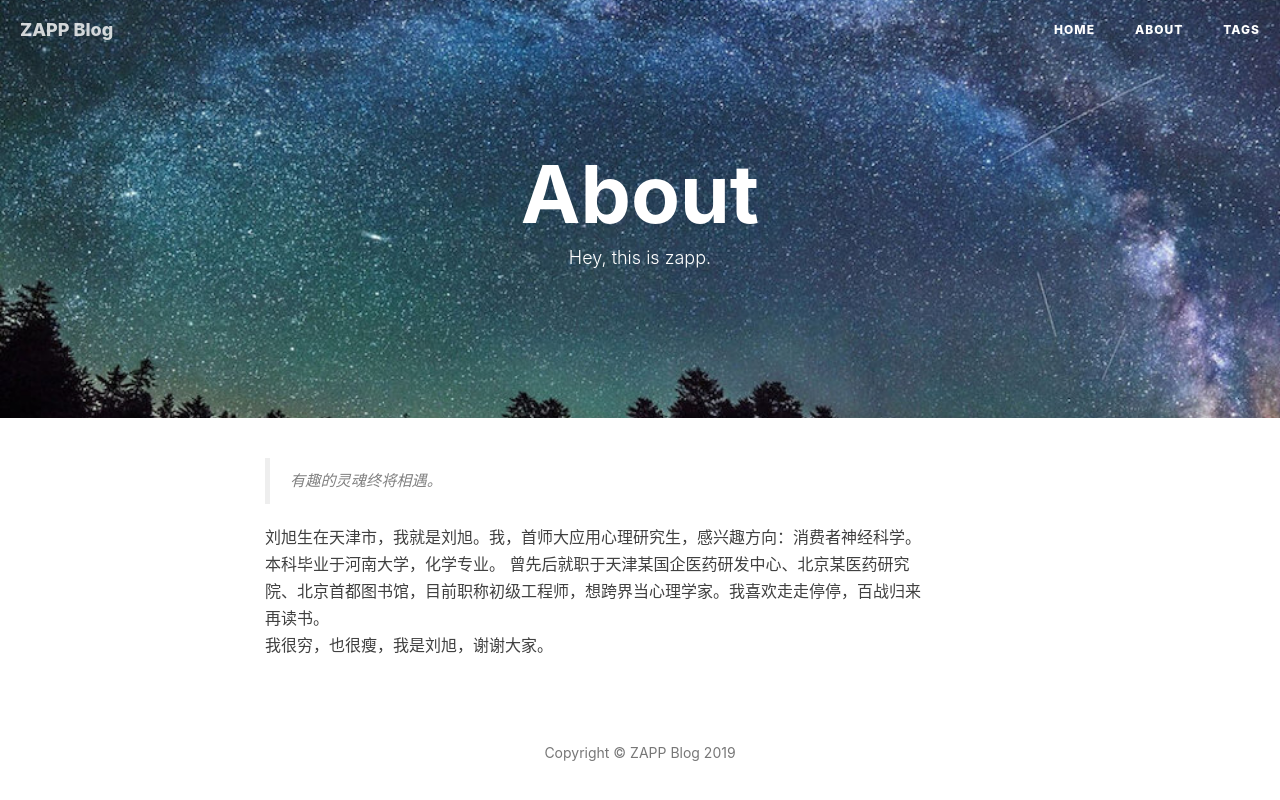
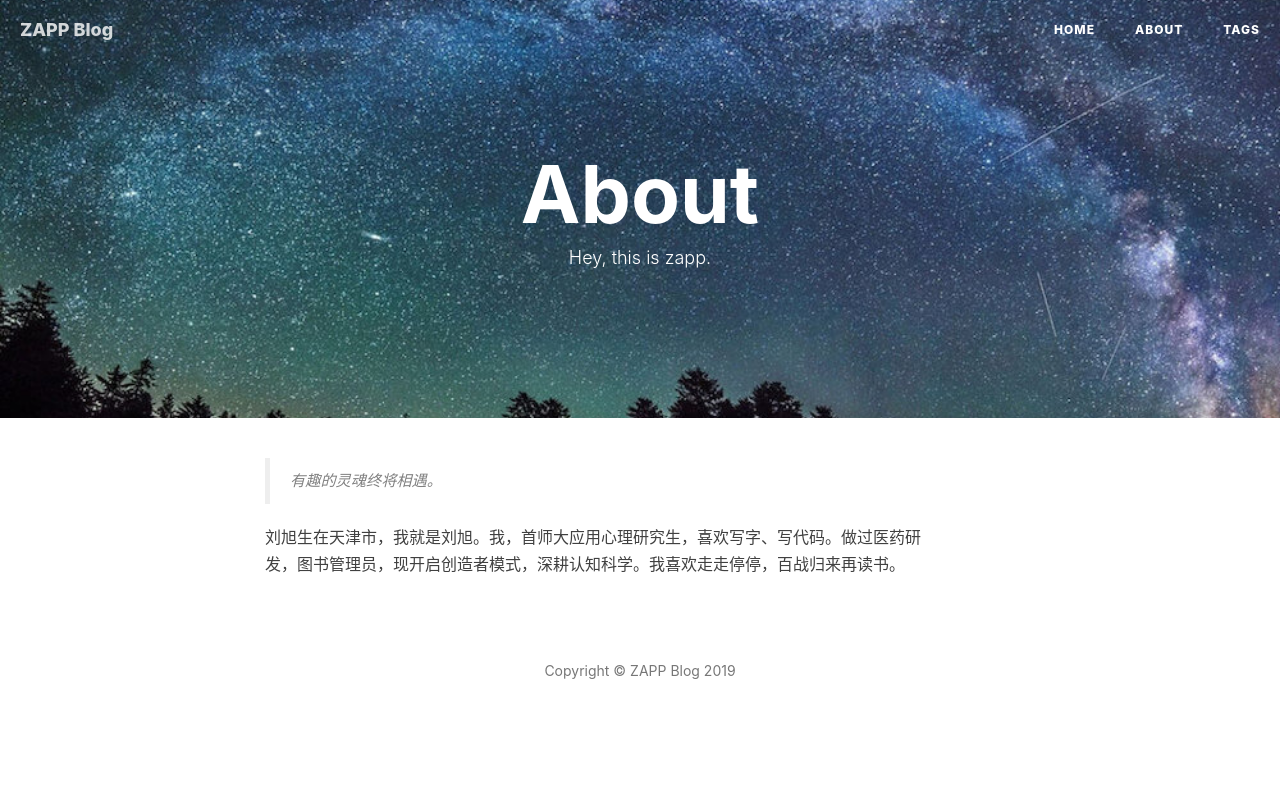
Before and after one commit to zapp926/blog, a Jekyll site: the page built from about.html, in a window 1280 px wide. Shown: the top 800 px of the page. Built offline with Jekyll 4.4.1, drawn with Linux system fonts in a browser that asks for light colours; nearby versions of some CDN libraries; comment, search, counter and statistics services are not loaded.

Commit message:
Update about.html

```diff
--- a/about.html
+++ b/about.html
@@ -10,9 +10,6 @@ header-img: "img/about-bg.jpg"
     <blockquote>
         有趣的灵魂终将相遇。
     </blockquote>
-    刘旭生在天津市，我就是刘旭。我，首师大应用心理研究生，感兴趣方向：消费者神经科学。本科毕业于河南大学，化学专业。
-	曾先后就职于天津某国企医药研发中心、北京某医药研究院、北京首都图书馆，目前职称初级工程师，想跨界当心理学家。我喜欢走走停停，百战归来再读书。
-
-    <br>我很穷，也很瘦，我是刘旭，谢谢大家。
+    刘旭生在天津市，我就是刘旭。我，首师大应用心理研究生，喜欢写字、写代码。做过医药研发，图书管理员，现开启创造者模式，深耕认知科学。我喜欢走走停停，百战归来再读书。
 
 </div>
```
